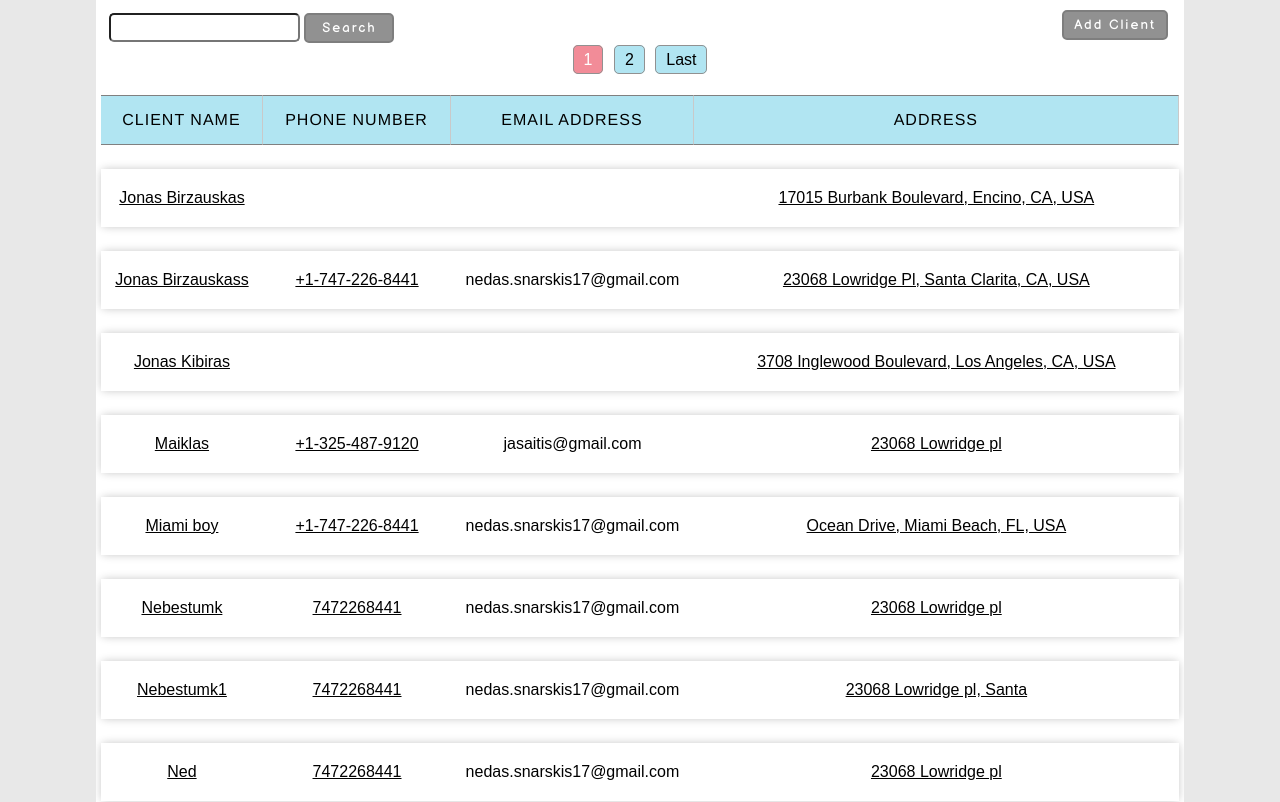
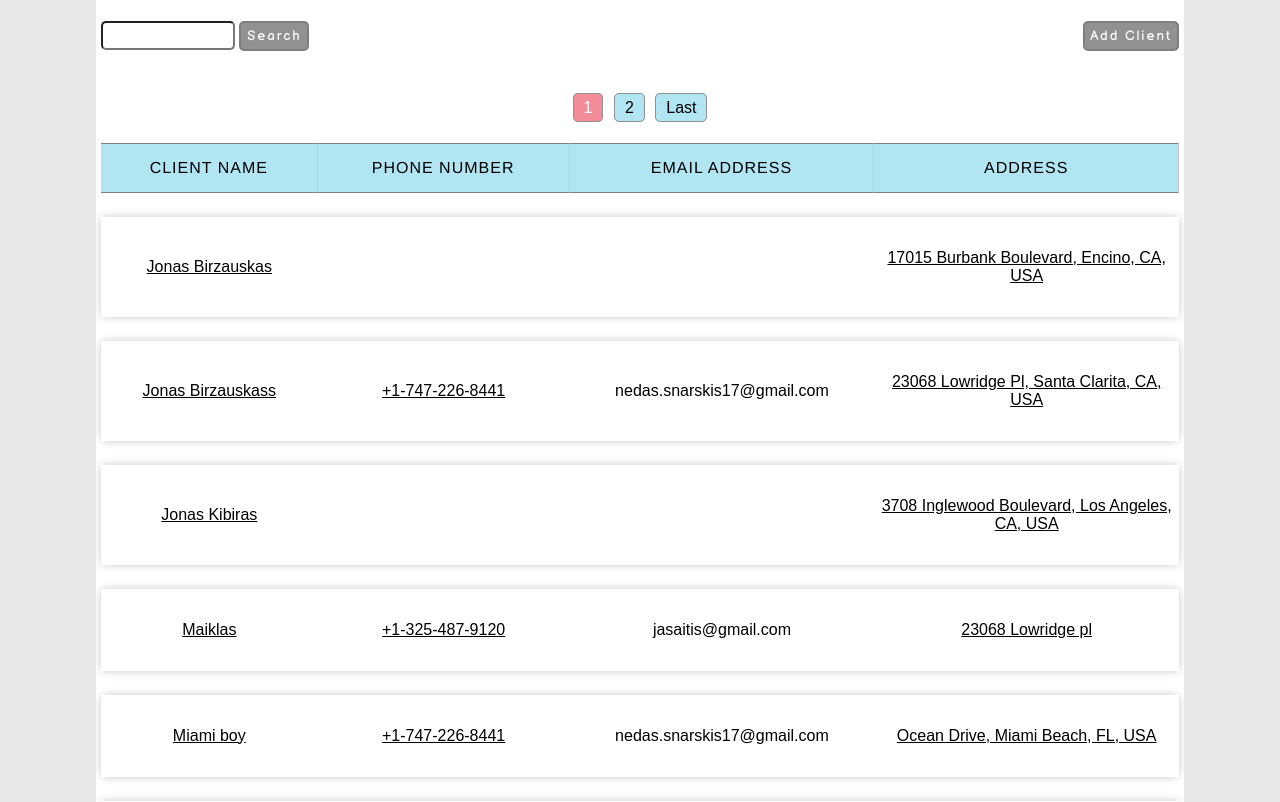
Before and after one commit to nedas-dev/job-tracking-app, a Django app: page /clients/ in a window 1280 px wide. Shown: the part 60-862 px from the top of the page. Run offline with Django 3.2, Linux system fonts and the light colour scheme; a user stored in the database is signed in; data comes from the database, SQL or seed files in the repository; both versions use the stored data as it was after the commit; style sheets or scripts are compiled from the project's sources; some libraries are stand-ins or nearby versions.

Commit message:
table responsiveness UPDATED

```diff
--- a/JobTrackingApp/templates/JobTrackingApp/clients.html
+++ b/JobTrackingApp/templates/JobTrackingApp/clients.html
@@ -20,15 +20,19 @@
             <input class="button" type="submit" value="Create new client">
         </form>
     </div>
-    <div class="features">
-        <button class="addClient button"> Add Client </button>
+
+    <div class="wrapper">
+        <div class="search">
+            <form class="searchForm" action='' method='GET'>
+                {{ searchForm.query }}
+                <input class="button" type="submit" value="Search">
+            </form>
+        </div>
+        <div class="features">
+            <button class="addClient button"> Add Client </button>
+        </div>
     </div>
-    <div class="search">
-        <form class="searchForm" action='' method='GET'>
-            {{ searchForm.query }}
-            <input class="button" type="submit" value="Search">
-        </form>
-    </div>
+
     {% if is_paginated %}
     <div class="paginator">
         {% if page_obj.has_previous %}
@@ -56,10 +60,10 @@
             </tr>
             {% for client in page_obj %}
                 <tr class="table-row">
-                    <td class"link"><a class="link" href="{% url 'client-detail' client.pk %}">{{ client.name }}</a></td>
-                    <td><a href="tel:{{ client.phone_number }}"> {{ client.phone_number }} </a></td>
-                    <td> {{ client.email_address }} </td>
-                    <td><a target="_blank" href="https://www.google.com/maps/search/?api=1&query={{ client.address }}">{{ client.address }}</a></td>
+                    <td data-name="Client name" class"link"><a class="link" href="{% url 'client-detail' client.pk %}">{{ client.name }}</a></td>
+                    <td data-name="Phone number"><a href="tel:{{ client.phone_number }}"> {{ client.phone_number }} </a></td>
+                    <td data-name="Email Address"> {{ client.email_address }} </td>
+                    <td data-name="Address"><a target="_blank" href="https://www.google.com/maps/search/?api=1&query={{ client.address }}">{{ client.address }}</a></td>
                 </tr>
             {% endfor %}
         {% else %}
--- a/JobTrackingApp/views.py
+++ b/JobTrackingApp/views.py
@@ -75,10 +75,11 @@ def clients(request):
 def clientDetailView(request, pk):
     clientObj = Client.objects.filter(user=request.user).filter(pk=pk)
     exists = clientObj.exists()
-
+    context = {}
+    context["pk"] = pk
     if exists and request.method == "GET":
         form = ClientForm(instance=clientObj[0])
-        context = {"form": form, "pk": clientObj[0].pk}
+        context["form"] = form
         return render(
             request,
             "JobTrackingApp/clientDetailView.html",
@@ -86,6 +87,7 @@ def clientDetailView(request, pk):
         )
     elif exists and request.method == "POST":
         form = ClientForm(request.POST, instance=clientObj[0])
+        context["form"] = form
         if form.is_valid():
             data = form.cleaned_data
             exists = (
@@ -99,7 +101,7 @@ def clientDetailView(request, pk):
                 return render(
                     request,
                     "JobTrackingApp/clientDetailView.html",
-                    {"form": form},
+                    context,
                 )
             form.save()
             messages.success(
@@ -111,10 +113,7 @@ def clientDetailView(request, pk):
             return render(
                 request,
                 "JobTrackingApp/clientDetailView.html",
-                context={
-                    "form": form,
-                    "pk": clientObj[0].pk,
-                },
+                context=context,
             )
     else:
         return HttpResponseNotFound("404 Page not found")
--- a/static/css/clients.css
+++ b/static/css/clients.css
@@ -233,11 +233,27 @@ main div.createClientDiv {
       right: -15px;
       top: -10px; }
 
-main div.features {
-  float: right;
-  margin-right: 1rem; }
-  main div.features button.addClient {
-    margin: 5px;
+main div.wrapper {
+  margin: 1rem auto 2rem auto;
+  display: flex;
+  flex-direction: row;
+  justify-content: space-between;
+  flex-wrap: wrap; }
+  main div.wrapper div {
+    margin-bottom: 1rem; }
+  main div.wrapper div.search {
+    display: flex;
+    flex-wrap: nowrap;
+    flex-direction: row; }
+    main div.wrapper div.search input {
+      padding: 5px;
+      border-radius: 5px; }
+      main div.wrapper div.search input.button {
+        width: 70px; }
+      main div.wrapper div.search input#id_query {
+        min-width: 70px;
+        max-width: 120px; }
+  main div.wrapper div.features button.addClient {
     padding: 5px;
     border-radius: 5px;
     cursor: pointer; }
@@ -259,7 +275,8 @@ main table#clientsTable {
     letter-spacing: 1px; }
   main table#clientsTable td {
     text-align: center;
-    padding: 20px 5px; }
+    padding: 2rem 5px;
+    max-width: 200px; }
     main table#clientsTable td a {
       color: inherit;
       text-decoration: underline;
@@ -288,12 +305,52 @@ main p.not-found {
   text-align: center;
   color: red; }
 
-main div.search {
-  float: left;
-  display: block;
-  margin: 0.5rem; }
-  main div.search input {
-    padding: 5px;
-    border-radius: 5px; }
-    main div.search input.button {
-      width: 90px; }
+@media screen and (max-width: 501px) {
+  main table#clientsTable {
+    width: 100%;
+    border-spacing: 0 3rem; }
+    main table#clientsTable tr.table-header {
+      display: none; }
+    main table#clientsTable tr {
+      width: 100%;
+      margin-bottom: 5rem; }
+      main table#clientsTable tr td {
+        padding: 10px 5px;
+        overflow: hidden;
+        display: block;
+        text-align: right;
+        border: 1px solid #f0f0f0;
+        max-width: 501px; }
+      main table#clientsTable tr td::before {
+        content: attr(data-name);
+        float: left;
+        margin-bottom: 1rem;
+        font-weight: bold;
+        padding-right: 2rem;
+        text-transform: uppercase;
+        font-size: 12px; } }
+
+@media screen and (max-width: 768px) {
+  main table#clientsTable {
+    width: 100%;
+    border-spacing: 0 3rem; }
+    main table#clientsTable tr.table-header {
+      display: none; }
+    main table#clientsTable tr {
+      width: 100%; }
+    main table#clientsTable td {
+      max-width: 768px;
+      padding: 10px 5px;
+      overflow: hidden;
+      display: block;
+      text-align: right;
+      font-size: 1rem;
+      border: 1px solid #f0f0f0; }
+    main table#clientsTable td::before {
+      content: attr(data-name);
+      float: left;
+      margin-bottom: 1rem;
+      font-weight: bold;
+      padding-right: 1rem;
+      text-transform: uppercase;
+      font-size: 14px; } }
--- a/static/scss/clients.scss
+++ b/static/scss/clients.scss
@@ -38,20 +38,45 @@ main{
         }
     }
 
+    div.wrapper{
+        margin: 1rem auto 2rem auto;
+        display: flex;
+        flex-direction: row;
+        justify-content: space-between;
+        flex-wrap: wrap;
+
+        div{
+            margin-bottom: 1rem;
+        }
+        div.search{
+            display: flex;
+            flex-wrap: nowrap;
+            flex-direction: row;
+            input{
+                padding: 5px;
+                border-radius: 5px;
+                &.button{
+                    width: 70px;
+                }
+                &#id_query{
+                    min-width: 70px;
+                    max-width: 120px;
+                }
+            }
+        }
+
         div.features{
-        float: right;
             button.addClient{
-            margin: 5px;
                 padding: 5px;
                 border-radius: 5px;
                 cursor: pointer;
             }
-        margin-right: 1rem;
         }
+    }
+
 
     table#clientsTable{
         width: 100%;
-        // border-collapse: collapse;
         border-spacing: 0 1.5rem;
         th{
             text-align: center;
@@ -69,9 +94,7 @@ main{
 
         td{
             text-align: center;
-            padding: 20px 5px;
-            // border-bottom: 1px solid grey;
-            // border-top: 1px solid grey;
+            padding: 2rem 5px;
             a{
                 color: inherit;
                 text-decoration: underline;
@@ -82,6 +105,7 @@ main{
                     text-decoration: none;
                 }
             }
+            max-width: 200px;
         }
 
         .table-row{
@@ -110,16 +134,88 @@ main{
         color: red;
     }
 
-    div.search{
-        float:left;
+}
+
+// Media Queries
+@media screen and (max-width: 501px) {
+    main{
+        table#clientsTable{
+            width: 100%;
+            border-spacing: 0 3rem;
+            tr.table-header{
+                display: none;
+            }
+
+            tr{
+                width: 100%;
+                margin-bottom: 5rem;
+                td{
+                    padding: 10px 5px;
+                    overflow: hidden;
                     display: block;
-        margin: 0.5rem;
-        input{
-            padding: 5px;
-            border-radius: 5px;
-            &.button{
-                width: 90px;
+                    text-align: right;
+                    border: 1px solid rgb(240, 240, 240);
+                    max-width: 501px;
+                }
+
+                td::before{
+                    content: attr(data-name);
+                    float: left;
+                    margin-bottom: 1rem;
+                    font-weight: bold;
+                    padding-right: 2rem;
+                    text-transform: uppercase;
+                    font-size: 12px;
+                }
+            }
+
+        }
+    }
+
+}
+
+@media screen and (max-width: 768px) {
+    main{
+        table#clientsTable{
+            width: 100%;
+            // border-collapse: collapse;
+            border-spacing: 0 3rem;
+
+            tr.table-header{
+                display: none;
+            }
+            tr{
+                width: 100%;
+            }
+
+            td{
+                max-width: 768px;
+                padding: 10px 5px;
+                overflow: hidden;
+                display: block;
+                text-align: right;
+                font-size: 1rem;
+                border: 1px solid rgb(240, 240, 240);
+            }
+
+            td::before{
+                content: attr(data-name);
+                float: left;
+                margin-bottom: 1rem;
+                font-weight: bold;
+                padding-right: 1rem;
+                text-transform: uppercase;
+                font-size: 14px;
             }
         }
     }
 }
+
+
+@media screen and (min-width:769px) and (max-width:1170px) {
+
+}
+
+@media screen and (min-width:1171px) {
+
+}
```
Also changed, not shown: db.sqlite3. Lines whose indentation alone changed are shown as unchanged.
